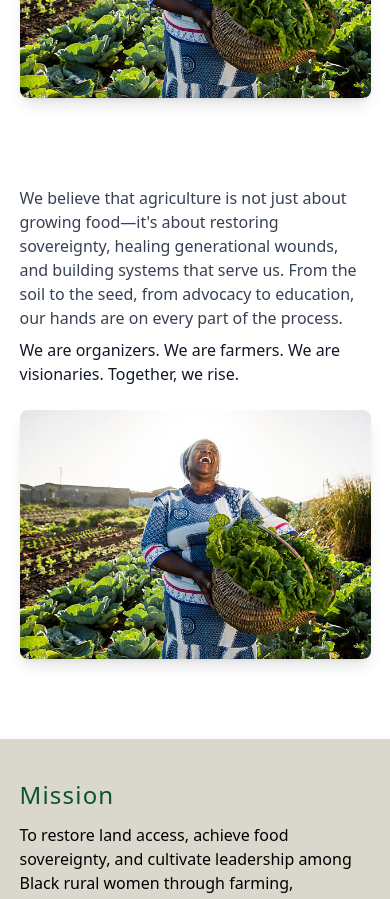
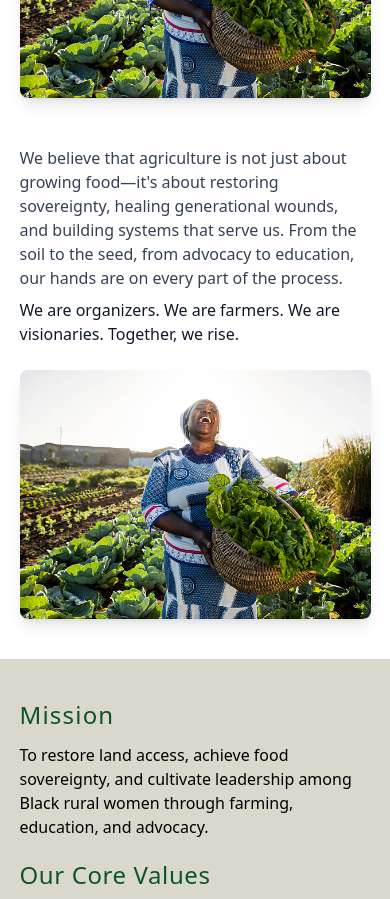
Before and after one commit to rorisangputu/wiarm, a React (Vite) app: page /about-us in a window 390 px wide. Shown: the part 980-1879 px from the top of the page. Built offline with nearby package versions, Linux system fonts and the light colour scheme.

Commit message:
fixing spacing issue

```diff
--- a/src/components/About/About.jsx
+++ b/src/components/About/About.jsx
@@ -41,7 +41,7 @@
                   />
                 </div>
               </div>
-              <div className='flex flex-col-reverse md:flex-row gap-6 items-center py-10'>
+              <div className='flex flex-col-reverse md:flex-row gap-6 items-center md:py-10'>
                 <div className='md:w-1/2'>
                   <img
                     src={women}
```
